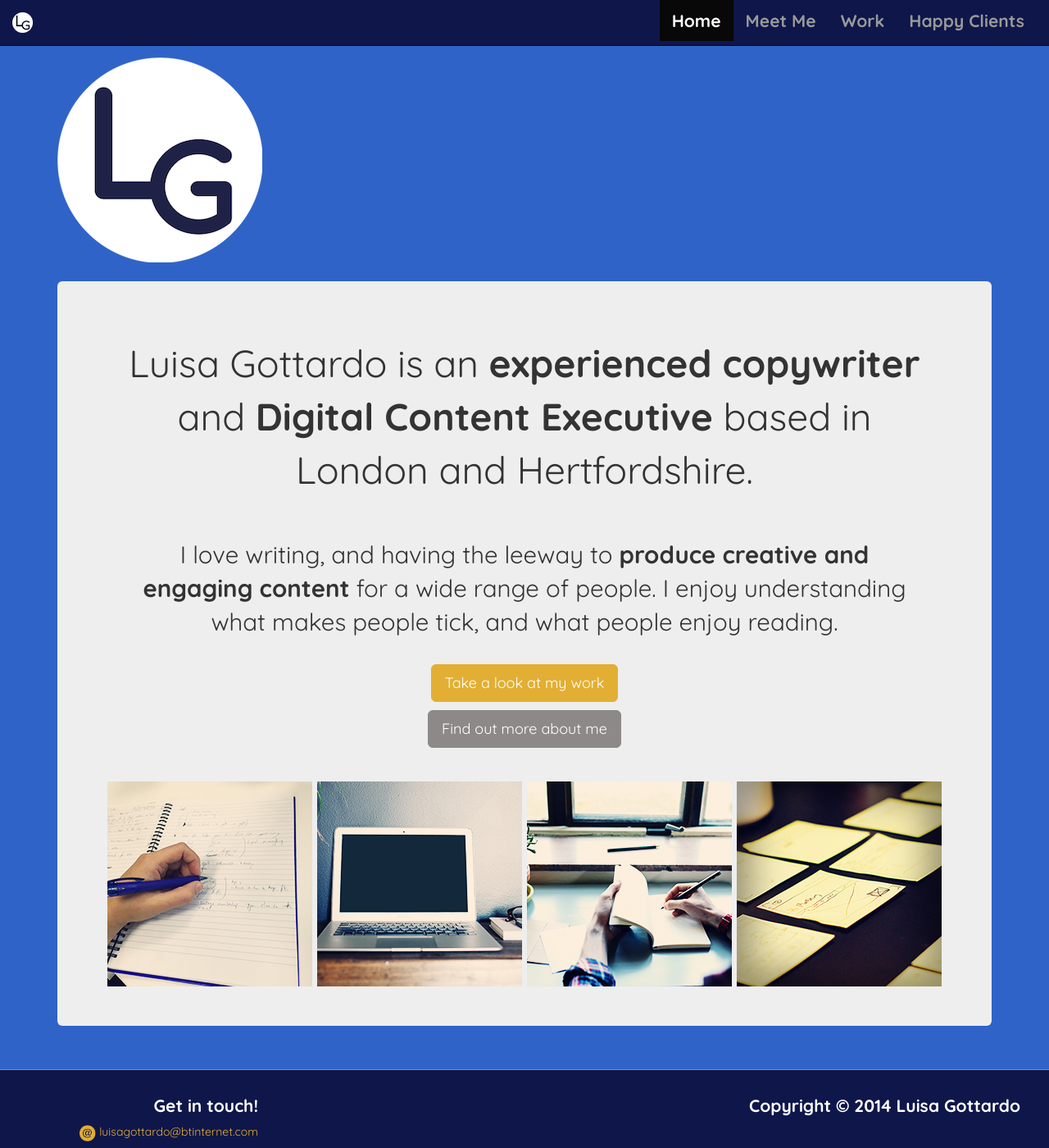
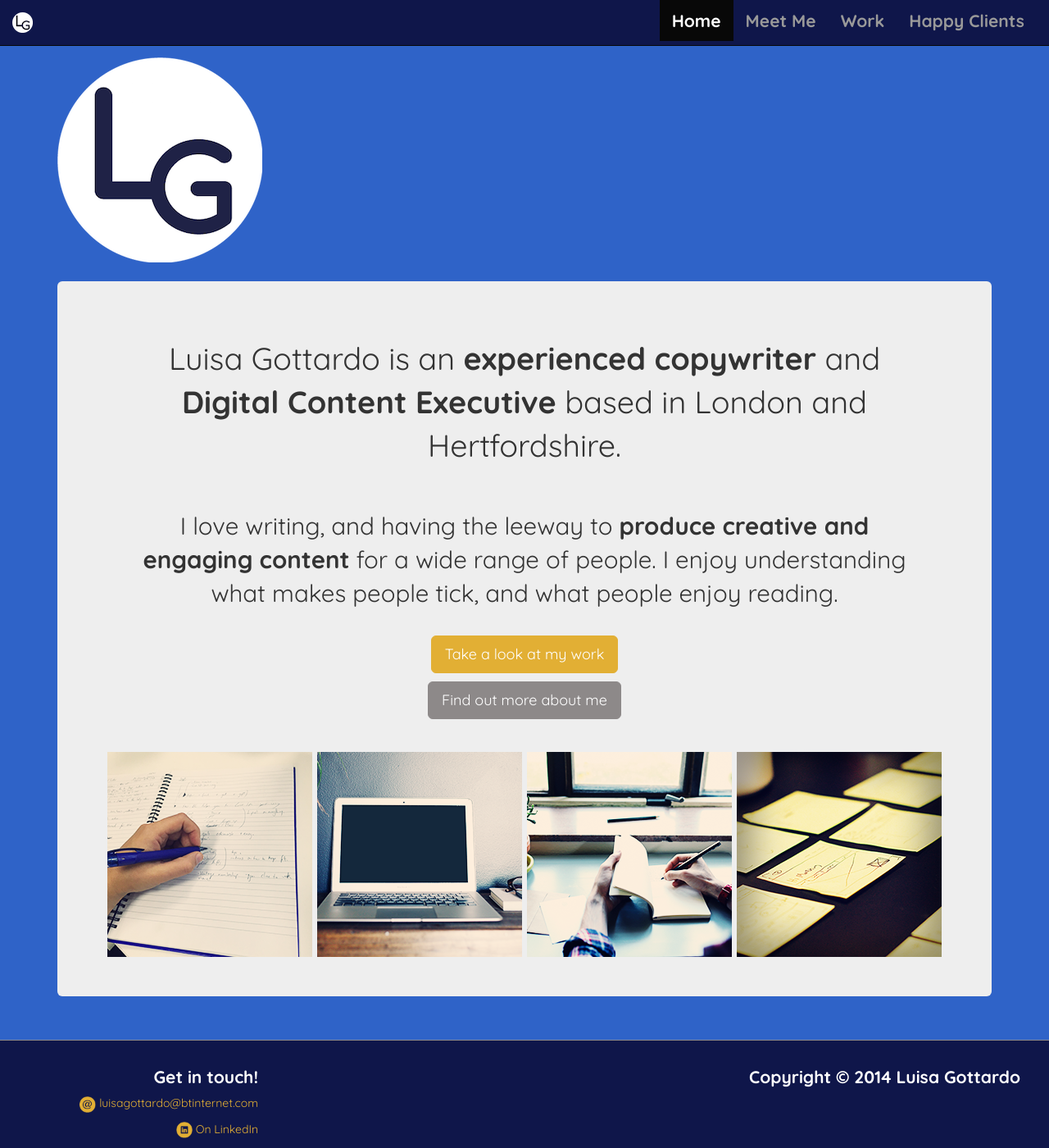
Before and after one commit to luisagottardo/luisagottardo.github.io, a Jekyll site: the page built from index.html, in a window 1280 px wide and 1400 px high. Shown: the whole window at 82% size. Built offline with Jekyll 4.4.1, drawn with Linux system fonts in a browser that asks for light colours.

Commit message:
copy tweaks

```diff
--- a/css/styles.css
+++ b/css/styles.css
@@ -112,7 +112,7 @@
 }
 
 .intro-blurb {
-  font-size: 2.2em;
+  font-size: 1.8em;
   line-height: 1.1em;
   padding: 2%;
 }
--- a/happy.html
+++ b/happy.html
@@ -102,7 +102,7 @@
                 <div class="col-md-11">
                   <p>Luisa carried out various copywriting projects on a freelance basis for Search Office Space. Luisa wrote business articles and blogs, area guides and business centre descriptions, and at all times proved to be a highly reliable, communicative and hard-working individual.</p>
                   <p>She took instruction well and her style was always adaptable to our needs and requirements. I highly recommend Luisa's copywriting services.</p>
-                  <small><strong>Natalie Pearlman</strong></small>
+                  <small><strong><a href="http://uk.linkedin.com/in/nataliepearlman">Natalie Pearlman</a></strong></small>
                   <small><strong>Head of Translation and Localisation at Search Office Space</strong></small>
                 </div>
               </div>
```
Also changed, not shown: 5 other files.
